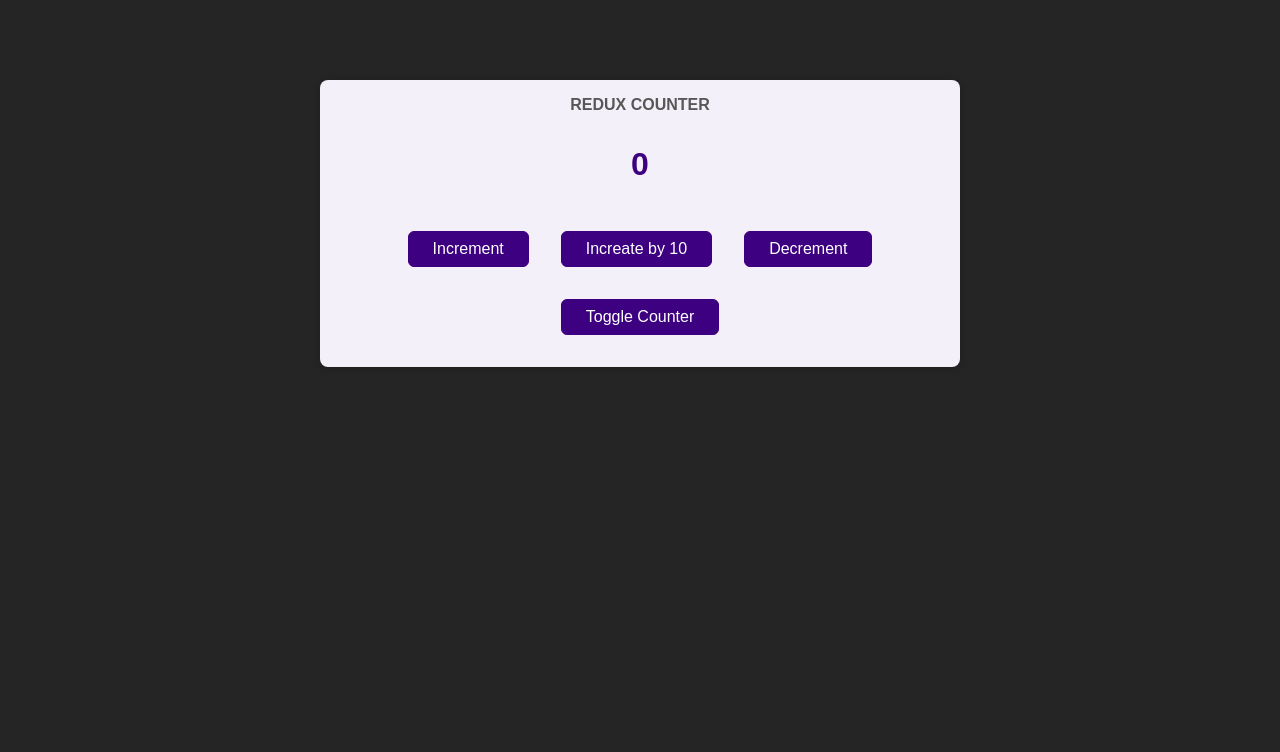
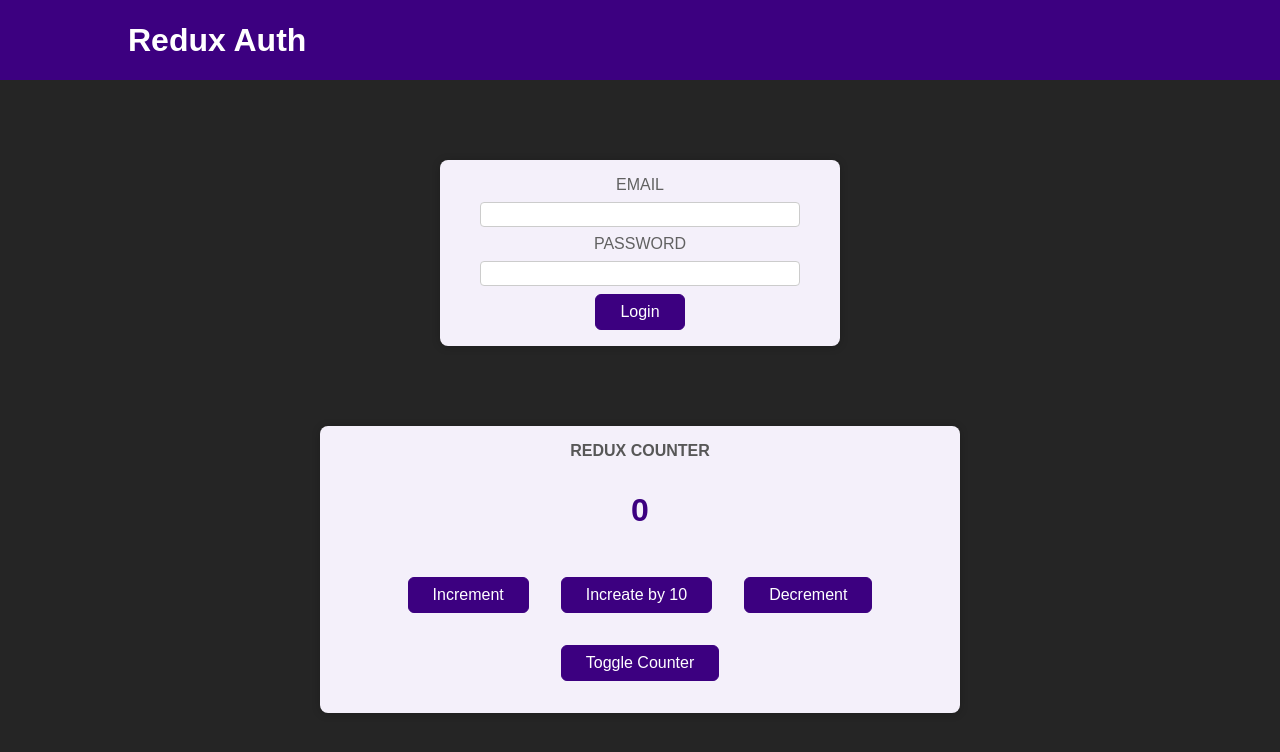
Before and after one commit to cerullian/redux-login-counter, a React (Create React App) app: page / in a window 1280 px wide. Shown: the top 752 px of the page. Built offline with nearby package versions, Linux system fonts and the light colour scheme.

Commit message:
added login and logout reducer

```diff
--- a/src/App.js
+++ b/src/App.js
@@ -1,9 +1,20 @@
-import Counter from './components/Counter';
+import React from "react";
+import { useSelector } from "react-redux";
 
+import Counter from "./components/Counter";
+import Header from "./components/Header";
+import Auth from "./components/Auth";
+import UserProfile from "./components/UserProfile";
 
 function App() {
+  const isAuth = useSelector((state) => state.auth.isAuthenticated);
+
   return (
-    <Counter />
+    <React.Fragment>
+      <Header />
+      {!isAuth ? <Auth /> : <UserProfile />}
+      <Counter />
+    </React.Fragment>
   );
 }
 
--- a/src/components/Auth.js
+++ b/src/components/Auth.js
@@ -1,17 +1,92 @@
-import classes from './Auth.module.css';
+import { useDispatch } from "react-redux";
+import classes from "./Auth.module.css";
+
+import { authActions } from "../store";
+import { useState } from "react";
 
 const Auth = () => {
+  const [credentials, setCredentials] = useState({
+    email: "",
+    password: "",
+  });
+  const [error, setError] = useState({
+    email: null,
+    password: null,
+  });
+  const dispatch = useDispatch();
+
+  const credentialsChangeHandler = (event) => {
+    setError({
+      email: null,
+      password: null,
+    });
+    setCredentials((prev) => {
+      return {
+        ...prev,
+        [event.target.id]: event.target.value,
+      };
+    });
+  };
+
+  const loginHandler = (event) => {
+    event.preventDefault();
+
+    setError({
+      email: null,
+      password: null,
+    });
+
+    const emailIsValid = credentials.email.includes("@");
+    const passwordIsValid = credentials.password.length > 0;
+
+    if (!emailIsValid || !passwordIsValid) {
+      if (!emailIsValid) {
+        setError((prev) => {
+          return {
+            ...prev,
+            email: "Please enter the email address.",
+          };
+        });
+      }
+      if (!passwordIsValid) {
+        setError((prev) => {
+          return {
+            ...prev,
+            password: "Please provide the password.",
+          };
+        });
+      }
+      return;
+    }
+
+    dispatch(authActions.login());
+  };
+
   return (
     <main className={classes.auth}>
       <section>
-        <form>
+        <form onSubmit={loginHandler}>
           <div className={classes.control}>
-            <label htmlFor='email'>Email</label>
-            <input type='email' id='email' />
+            <label htmlFor="email">Email</label>
+            <input
+              type="email"
+              id="email"
+              value={credentials.email}
+              onChange={credentialsChangeHandler}
+            />
+            {error.email && <p className={classes.invalid}>{error.email}</p>}
           </div>
           <div className={classes.control}>
-            <label htmlFor='password'>Password</label>
-            <input type='password' id='password' />
+            <label htmlFor="password">Password</label>
+            <input
+              type="password"
+              id="password"
+              value={credentials.password}
+              onChange={credentialsChangeHandler}
+            />
+            {error.password && (
+              <p className={classes.invalid}>{error.password}</p>
+            )}
           </div>
           <button>Login</button>
         </form>
--- a/src/components/Auth.module.css
+++ b/src/components/Auth.module.css
@@ -27,3 +27,7 @@
   padding: 0.25rem;
   border: 1px solid #ccc;
 }
+
+.control .invalid {
+  color: red;
+}
--- a/src/components/Counter.js
+++ b/src/components/Counter.js
@@ -7,8 +7,8 @@
 
 const Counter = () => {
   const dispatch = useDispatch();
-  const counter = useSelector((state) => state.counter);
-  const show = useSelector((state) => state.showCounter);
+  const counter = useSelector((state) => state.counter.counter);
+  const show = useSelector((state) => state.counter.showCounter);
 
   const incrementHandler = () => {
     dispatch(counterActions.increment());
@@ -23,7 +23,7 @@
   };
 
   const toggleCounterHandler = () => {
-    dispatch(counterActions.toggleCounter())
+    dispatch(counterActions.toggleCounter());
   };
 
   return (
--- a/src/components/Header.js
+++ b/src/components/Header.js
@@ -1,22 +1,34 @@
-import classes from './Header.module.css';
+import { useDispatch, useSelector } from "react-redux";
+import classes from "./Header.module.css";
+
+import { authActions } from "../store";
 
 const Header = () => {
+  const dispatch = useDispatch();
+  const isAuth = useSelector((state) => state.auth.isAuthenticated);
+
+  const logoutHandler = () => {
+    dispatch(authActions.logout());
+  };
+
   return (
     <header className={classes.header}>
       <h1>Redux Auth</h1>
+      {isAuth && (
         <nav>
           <ul>
             <li>
-            <a href='/'>My Products</a>
+              <a href="/">My Products</a>
             </li>
             <li>
-            <a href='/'>My Sales</a>
+              <a href="/">My Sales</a>
             </li>
             <li>
-            <button>Logout</button>
+              <button onClick={logoutHandler}>Logout</button>
             </li>
           </ul>
         </nav>
+      )}
     </header>
   );
 };
--- a/src/store/index.js
+++ b/src/store/index.js
@@ -1,11 +1,11 @@
 // import { createStore } from "redux";
 import { createSlice, configureStore } from "@reduxjs/toolkit";
 
-const initialState = { counter: 0, showCounter: true };
+const initialCounterState = { counter: 0, showCounter: true };
 
 const counterSlice = createSlice({
   name: "counter",
-  initialState,
+  initialState: initialCounterState,
   reducers: {
     increment(state) {
       state.counter++;
@@ -18,6 +18,21 @@
     },
     toggleCounter(state) {
       state.showCounter = !state.showCounter;
+    },
+  },
+});
+
+const initialAuthState = { isAuthenticated: false };
+
+const authSlice = createSlice({
+  name: "authentication",
+  initialState: initialAuthState,
+  reducers: {
+    login(state) {
+      state.isAuthenticated = true;
+    },
+    logout(state) {
+      state.isAuthenticated = false;
     },
   },
 });
@@ -50,9 +65,13 @@
 // };
 
 const store = configureStore({
-  reducer: counterSlice.reducer,
+  reducer: {
+    counter: counterSlice.reducer,
+    auth: authSlice.reducer,
+  },
 });
 
 export const counterActions = counterSlice.actions;
+export const authActions = authSlice.actions;
 
 export default store;
```
Lines whose indentation alone changed are shown as unchanged.
